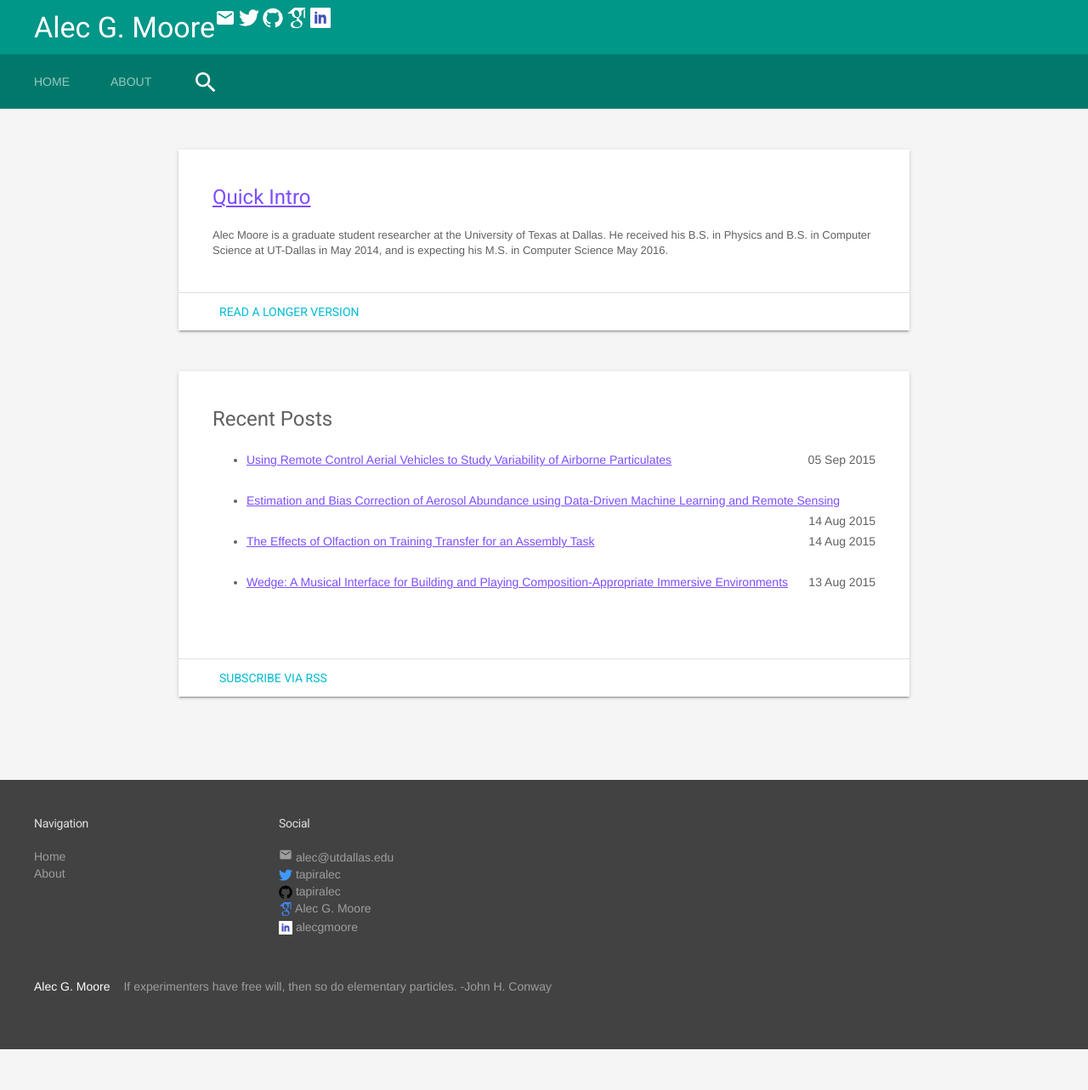
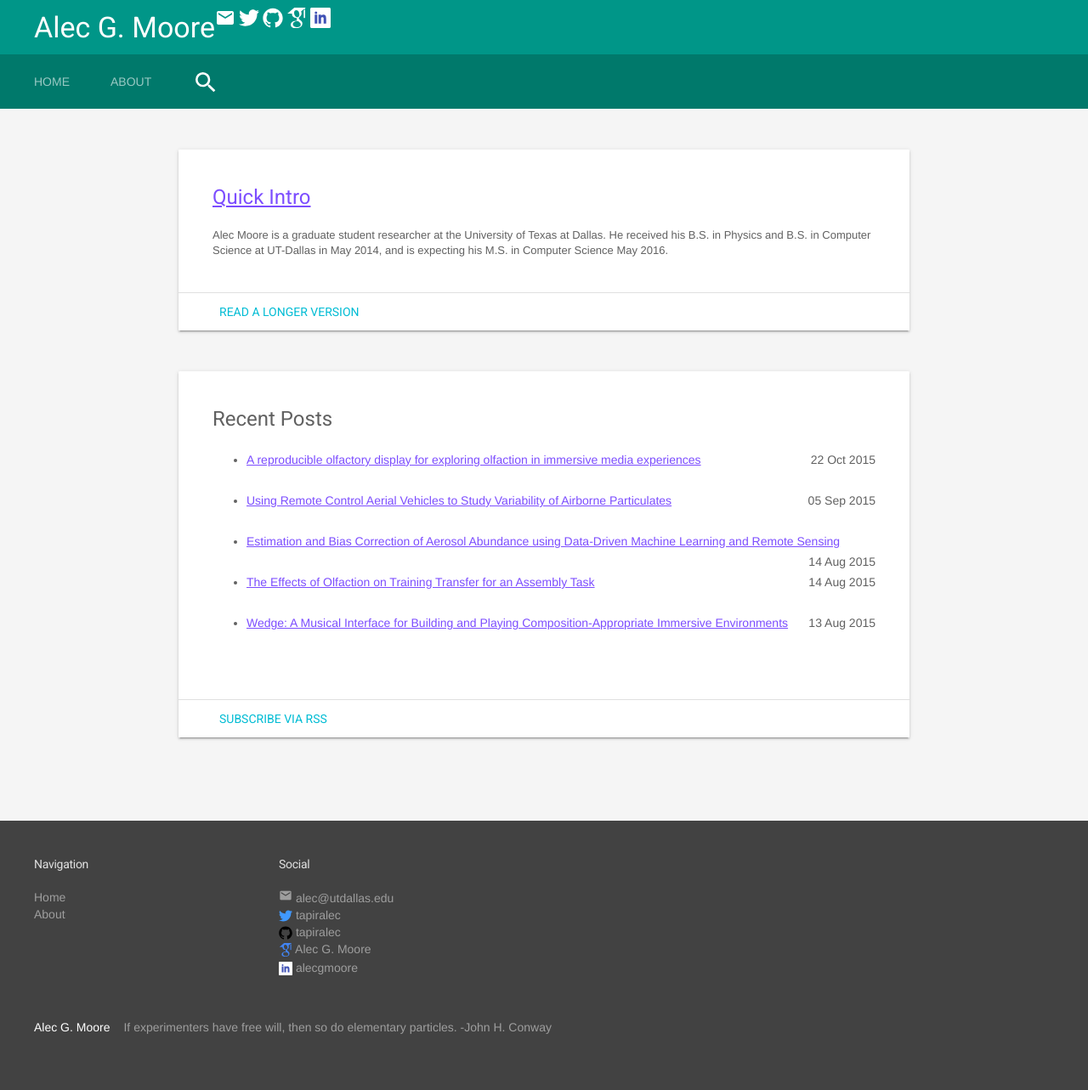
Before and after one commit to tapiralec/tapiralec.github.io, a Jekyll site: the page built from index.html, in a window 1280 px wide. Shown: the whole page at 85% size. Built offline with Jekyll 4.4.1, drawn with Linux system fonts in a browser that asks for light colours; Markdown is read by kramdown in place of the engine named in the settings; before the commit the page ends 1235 px from its top, so only the background shows below that; some of the changed lines change nothing that is shown.

Commit message:
added olfactory display paper

```diff
--- /dev/null
+++ b/_posts/2015-10-22-OlfactoryDislpay.markdown
@@ -0,0 +1,12 @@
+---
+layout: post
+title:  "A reproducible olfactory display for exploring olfaction in immersive media experiences"
+date:   2015-10-22 19:59:00
+categories: Research VR
+tags: Research VR Virtual Reality Computer Science Music Technology Arts Olfaction Olfactory
+---
+Olfaction, the sense of smell, is an important perceptual function. It has been shown to enhance the quality of life and to facilitate memory recall. However, despite its importance and potential benefits, olfaction is often neglected when creating immersive media experiences (IMEs). The probable reason is that olfactory displays are not readily available. We have developed a reproducible olfactory display that is simple and affordable to make olfactory displays more available. More importantly, we have conducted three exploratory studies on the effects of olfaction. The results of these studies indicate that olfaction is a nuanced sense that can have both positive and negative effects on user experiences. Hence, further research is needed to better understand and design for olfaction in IMEs.
+
+[Check out the paper][olfactoryDisplay-paper] for more info!
+
+[olfactoryDisplay-paper]: http://link.springer.com/article/10.1007/s11042-015-2971-0
--- a/about.html
+++ b/about.html
@@ -22,6 +22,7 @@ permalink: /about/
           <p>
 	    Recent academic publications include:
 	    <ul>
+		<li><a href="http://link.springer.com/article/10.1007/s11042-015-2971-0">A reproducible olfactory display for exploring olfaction in immersive media experiences</a></li>
 		<li><a href="http://www.la-press.com/using-remote-control-aerial-vehicles-to-study-variability-of-airborne--article-a5040-abstract?article_id=5040">Using Remote Control Aerial Vehicles to Study Variability of Airborne Particulates</a></li>
 	    <li><a href="http://ieeexplore.ieee.org/xpls/abs_all.jsp?arnumber=7131772&tag=1">Wedge: A musical interface for building and playing composition-appropriate immersive environments</a></li>
 	    <li><a href="http://www.ryanmcmahan.com/wp-content/uploads/2015/08/moore.pdf">The Effects of Olfaction on Training Transfer for an Assembly Task</a></li>
```
